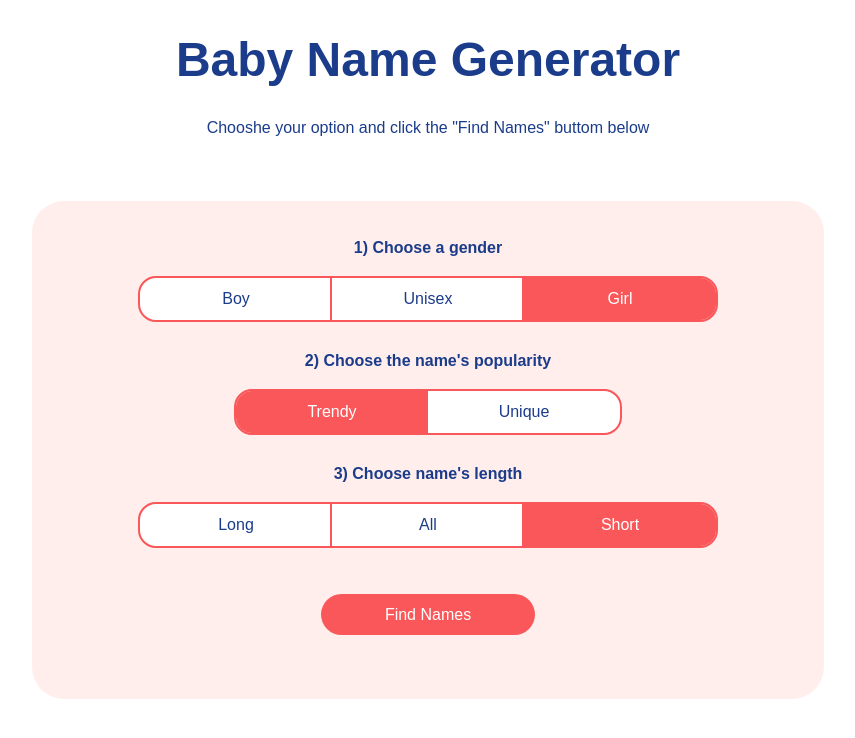
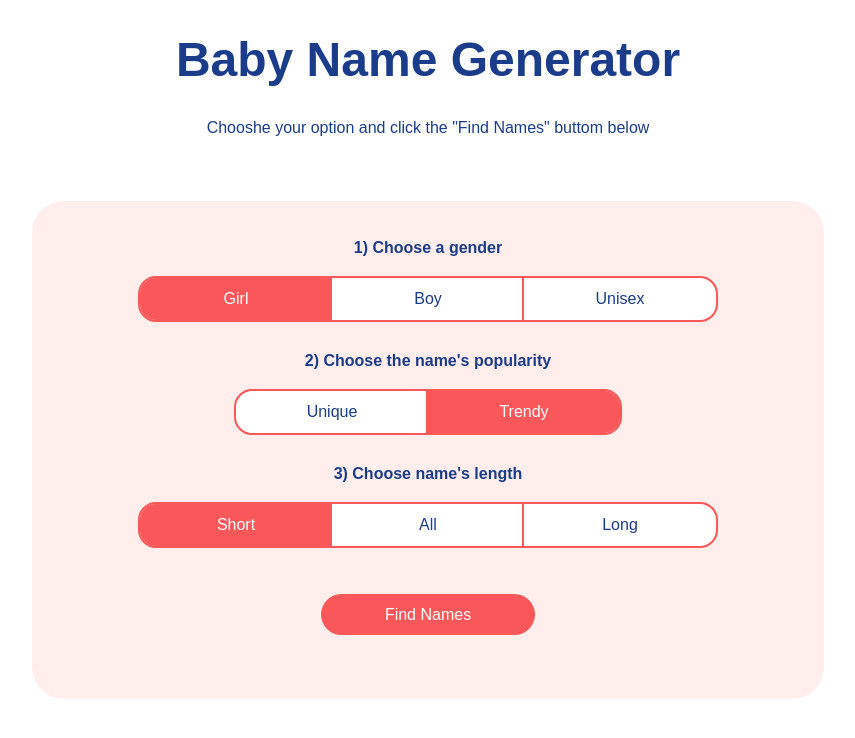
Before and after one commit to mykhailo-wdev/baby-name-generator, a Nuxt app: page / in a window 1280 px wide. Shown: the top 738 px of the page, without its empty margins (212-1067 px from the left). Built offline with nearby package versions, Linux system fonts and the light colour scheme.

Commit message:
Worked with components

```diff
--- a/app.vue
+++ b/app.vue
@@ -3,75 +3,20 @@
     <h1>Baby Name Generator</h1>
     <p>Chooshe your option and click the "Find Names" buttom below</p>
     <div class="options-container">
-      <div class="option-container">
-        <h4>1) Choose a gender</h4>
-        <div class="option-buttons">
-          <button
-            class="option option-left"
-            :class="options.gender === Gender.BOY && 'option-active'"
-            @click="options.gender = Gender.BOY"
-            >
-            Boy</button>
-          <button
-            class="option"
-            :class="options.gender === Gender.UNISEX && 'option-active'"
-            @click="options.gender = Gender.UNISEX"
-            >
-            Unisex</button>
-          <button
-            class="option option-right"
-            :class="options.gender === Gender.GIRL && 'option-active'"
-            @click="options.gender = Gender.GIRL"
-            >
-            Girl</button>
-        </div>
-      </div>
-      <div class="option-container">
-        <h4>2) Choose the name's popularity</h4>
-        <div class="option-buttons">
-          <button
-            class="option option-left"
-            :class="options.popularity === Popularity.TRENDY && 'option-active'"
-            @click="options.popularity = Popularity.TRENDY"
-            >
-            Trendy</button>
-          <button
-            class="option option-right"
-            :class="options.popularity === Popularity.UNIQUE && 'option-active'"
-            @click="options.popularity = Popularity.UNIQUE"
-            >
-            Unique</button>
-        </div>
-      </div>
-      <div class="option-container">
-        <h4>3) Choose name's length</h4>
-        <div class="option-buttons">
-          <button
-            class="option option-left"
-            :class="options.length === Length.LONG && 'option-active'"
-            @click="options.length = Length.LONG"
-            >
-            Long</button>
-          <button
-            class="option"
-            :class="options.length === Length.ALL && 'option-active'"
-            @click="options.length = Length.ALL"
-            >
-            All</button>
-          <button
-            class="option option-right"
-            :class="options.length === Length.SHORT && 'option-active'"
-            @click="options.length = Length.SHORT"
-            >
-            Short</button>
-        </div>
-      </div>
+      <Option
+        v-for="option in optionsArray" :key="option.title"
+        :option="option"
+        :options="options"
+         />
       <button class="primary" @click="cumputeSelectedNames">Find Names</button>
       <div class="cards-container">
-        <div v-for="name in selectedNames" :key="name" class="card">
-          <h4>{{ name }}</h4>
-          <p>x</p>
-        </div>
+        <CardName
+          v-for="(name, idx) in selectedNames" :key="name"
+          class="card"
+          :name="name"
+          @remove="() => removeName(idx)"
+          :idx='idx'
+          />
       </div>
     </div>
   </div>
@@ -109,6 +54,33 @@ const cumputeSelectedNames = () => {
 
 const selectedNames = ref<string[]>([])
 
+const removeName = (idx: number) => {
+  const filteredNames = [...selectedNames.value]
+  filteredNames.splice(idx, 1)
+  selectedNames.value = filteredNames
+}
+
+const optionsArray: Array<{
+  title: string;
+  category: "gender" | "popularity" | "length";
+  buttons: Gender[] | Popularity[] | Length[];
+}> = [
+  {
+    title: "1) Choose a gender",
+    category: "gender",
+    buttons: [Gender.GIRL, Gender.BOY, Gender.UNISEX]
+  },
+  {
+    title: "2) Choose the name's popularity",
+    category: "popularity",
+    buttons: [Popularity.UNIQUE, Popularity.TRENDY]
+  },
+  {
+    title: "3) Choose name's length",
+    category: "length",
+    buttons: [Length.SHORT, Length.ALL, Length.LONG]
+  }
+];
 
 
 </script>
@@ -137,34 +109,6 @@ h1 {
   position: relative;
 }
 
-.option-container {
-  margin-bottom: 2rem;
-}
-
-.option {
-  background-color: rgb(255, 255, 255);
-  outline: 0.15rem solid rgb(249, 87, 89);
-  border: none;
-  padding: 0.75rem;
-  width: 12rem;
-  font-size: 1rem;
-  color: rgb(27, 60, 138);
-  cursor: pointer;
-  font-weight: 200;
-}
-
-.option-left {
-  border-radius: 1rem 0 0 1rem;
-}
-.option-right {
-  border-radius: 0 1rem 1rem 0;
-}
-
-.option-active {
-  background-color: rgb(249, 87, 89);
-  color: rgb(255, 255, 255);
-}
-
 .primary {
   cursor: pointer;
   background-color: rgb(249, 87, 89);
@@ -182,23 +126,4 @@ h1 {
   margin-top: 3rem;
   flex-wrap: wrap;
 }
-
-.card {
-  background-color: rgb(27, 60 , 138);
-  width: 28%;
-  color: rgb(255, 255, 255);
-  border-radius: 0.3rem;
-  padding: 0.3rem;
-  margin-right: 0.5rem;
-  margin-bottom: 1rem;
-  position: relative;
-}
-
-.card p {
-  position: absolute;
-  top: -20%;
-  left: 92.5%;
-  cursor: pointer;
-  color: rgba(255, 255, 255, 0.178);
-}
 </style>
--- /dev/null
+++ b/components/Card/Name.vue
@@ -0,0 +1,42 @@
+<template>
+    <div class="card">
+        <h4>{{ name }}</h4>
+        <p @click="removeName">x</p>
+    </div>
+</template>
+
+<script setup lang="ts">
+interface NameProps {
+  name: string,
+  idx: number
+}
+const props = defineProps<NameProps>()
+
+
+const emit = defineEmits(['remove'])
+
+const removeName = () => {
+  emit('remove', props.idx)
+}
+</script>
+
+<style>
+.card {
+  background-color: rgb(27, 60 , 138);
+  width: 28%;
+  color: rgb(255, 255, 255);
+  border-radius: 0.3rem;
+  padding: 0.3rem;
+  margin-right: 0.5rem;
+  margin-bottom: 1rem;
+  position: relative;
+}
+
+.card p {
+  position: absolute;
+  top: -20%;
+  left: 92.5%;
+  cursor: pointer;
+  color: rgba(255, 255, 255, 0.178);
+}
+</style>
--- /dev/null
+++ b/components/Option.vue
@@ -0,0 +1,77 @@
+<template>
+    <div class="option-container">
+        <h4>{{ option.title }}</h4>
+        <div class="option-buttons">
+          <button
+            v-for="(value, idx) in option.buttons" :key="`${value}-${idx}`"
+            class="option"
+            :class="computeButtonsClasses(value, idx)"
+            @click="options[option.category] = value"
+            >
+            {{ value }}</button>
+        </div>
+    </div>
+</template>
+
+<script setup lang="ts">
+import { Gender, Popularity, Length } from '~/data';
+  interface OptionProps {
+      option: {
+          title: string;
+          category: keyof OptionProps['options']; // Посилання на ключі
+          buttons: Gender[] | Popularity[] | Length[];
+      };
+      options: {
+          gender: Gender;
+          popularity: Popularity;
+          length: Length;
+      };
+  }
+
+
+    const props = defineProps<OptionProps>();
+
+    const computeButtonsClasses = (value: Gender | Popularity | Length, idx: number): string => {
+    const classNames: string[] = [];
+    if (props.options[props.option.category] === value) {
+        classNames.push('option-active');
+    }
+    if (idx === 0) classNames.push('option-left');
+    if (idx === props.option.buttons.length - 1) classNames.push('option-right');
+    return classNames.join(' ');
+};
+
+
+</script>
+
+<style>
+.option-container {
+  margin-bottom: 2rem;
+}
+
+.option {
+  background-color: rgb(255, 255, 255);
+  outline: 0.15rem solid rgb(249, 87, 89);
+  border: none;
+  padding: 0.75rem;
+  width: 12rem;
+  font-size: 1rem;
+  color: rgb(27, 60, 138);
+  cursor: pointer;
+  font-weight: 200;
+}
+
+.option-left {
+  border-radius: 1rem 0 0 1rem;
+}
+.option-right {
+  border-radius: 0 1rem 1rem 0;
+}
+
+.option-active {
+  background-color: rgb(249, 87, 89);
+  color: rgb(255, 255, 255);
+}
+
+
+</style>
```
